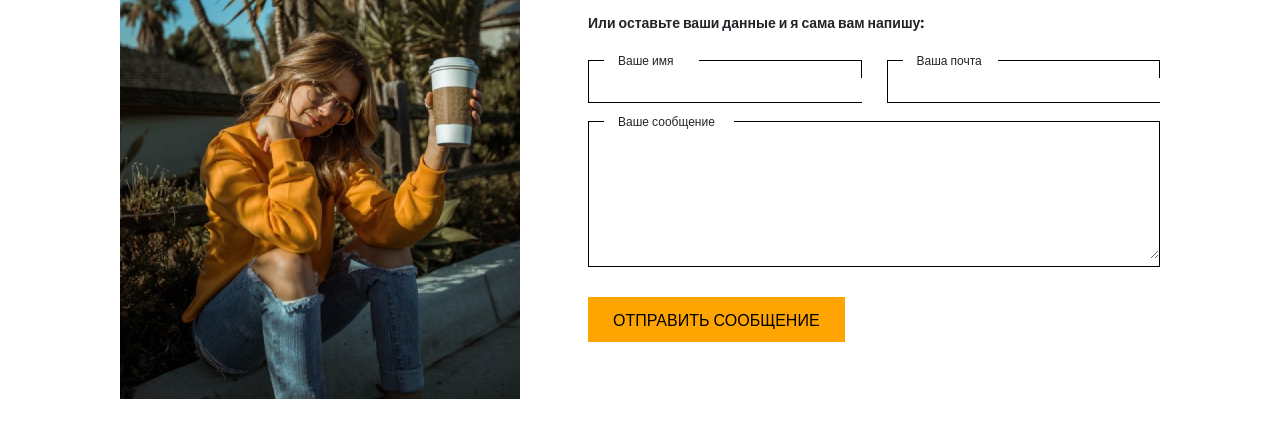
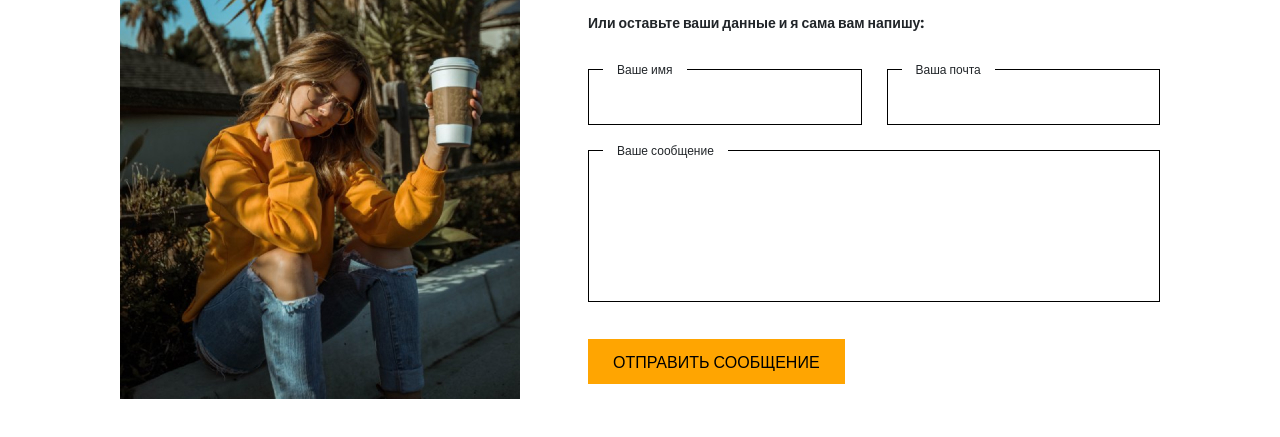
Before and after one commit to AndreyTSpb/portfolio, a website: page src/index.html in a window 1280 px wide. Shown: the part 5034-5471 px from the top of the page. Drawn offline with nearby package versions, Linux system fonts and the light colour scheme; files that its build step writes are made by us from their sources; files whose address does not match are found by name.

Commit message:
Contacts update

```diff
--- a/src/index.html
+++ b/src/index.html
@@ -490,18 +490,18 @@
                     <form>
                         <div class="contact__form-input">
                             <fieldset>
-                                <legend>Ваше имя</legend>
-                                <input type="text" name="name">
+                                <label for="name">Ваше имя</label>
+                                <input id="name" type="text" name="name">
                             </fieldset>
                             <fieldset>
-                                <legend>Ваша почта</legend>
-                                <input type="email" name="email">
+                                <label for="email">Ваша почта</label>
+                                <input id="email" type="email" name="email">
                             </fieldset>
                         </div>
-                        <fieldset>
-                            <legend>Ваше сообщение</legend>
-                            <textarea name="text" id="" rows="5"></textarea>
-                        </fieldset>
+                        <div class="contact__form-textarea">
+                            <label for="text">Ваше сообщение</label>
+                            <textarea id="text" name="text" id="" rows="5"></textarea>
+                        </div>
                         <button class="btn btn__yellow" type="submit">Отправить сообщение</button>
                     </form>
                 </input>
--- a/src/sass/blocks/_contact.scss
+++ b/src/sass/blocks/_contact.scss
@@ -46,9 +46,9 @@
         }
         fieldset{
             margin-top: 10px;
-            border: 1px solid #000000;
+            border: 0;
         }
-        legend{
+        label{
             max-width: 130px;
             //height: 18px;
             margin-left: 15px;
@@ -58,18 +58,42 @@
             padding-left: 14px;
             padding-right: 14px;
         }
-        input,textarea{
-            border: 0px;
+        &-textarea{
+            margin-top: 25px;
+            label{
+                position: absolute;
+                background-color: #ffffff;
+                left:0;
+                top:-8px;
+                max-width: 155px;
+                z-index: 2;
+            }
+            textarea{
+                width: 100%;
+                resize: none;
+                border: 1px solid #000000;
+                padding: 15px 10px;
+            }
         }
-        textarea{
-            width: 100%;
-        }
+
         &-input{
+            margin-top: 25px;
             display: grid;
             grid-template-columns: repeat(2, 1fr);
             column-gap: 25px;
-            legend{
+            label{
+                position: absolute;
+                background-color: #ffffff;
+                left:0;
+                top:-8px;
                 max-width: 95px;
+                z-index: 2;
+            }
+            input{
+                position: relative;
+                border: 1px solid #000000;
+                width: 100%;
+                padding: 15px 10px;
             }
         }
         button{
--- a/src/sass/blocks/_my-works.scss
+++ b/src/sass/blocks/_my-works.scss
@@ -31,6 +31,7 @@
             transition: 1s;
             &:hover{
                 transform: rotateY(180deg);
+                filter: grayscale(100%);
             }
             &:nth-child(4){
                 grid-row-start: 1;
```
Also changed, not shown: dist/css/style.min.css, dist/index.html.
